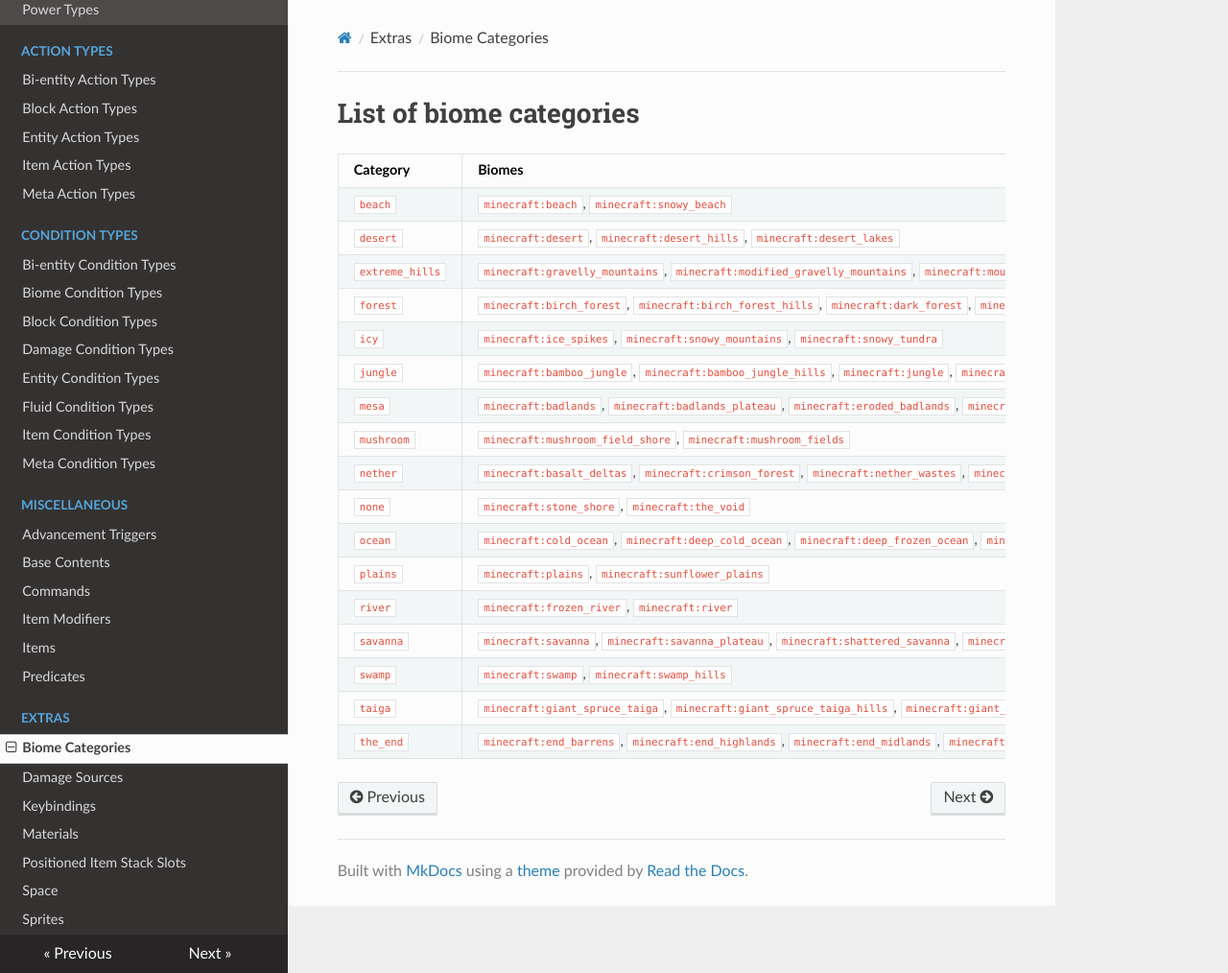
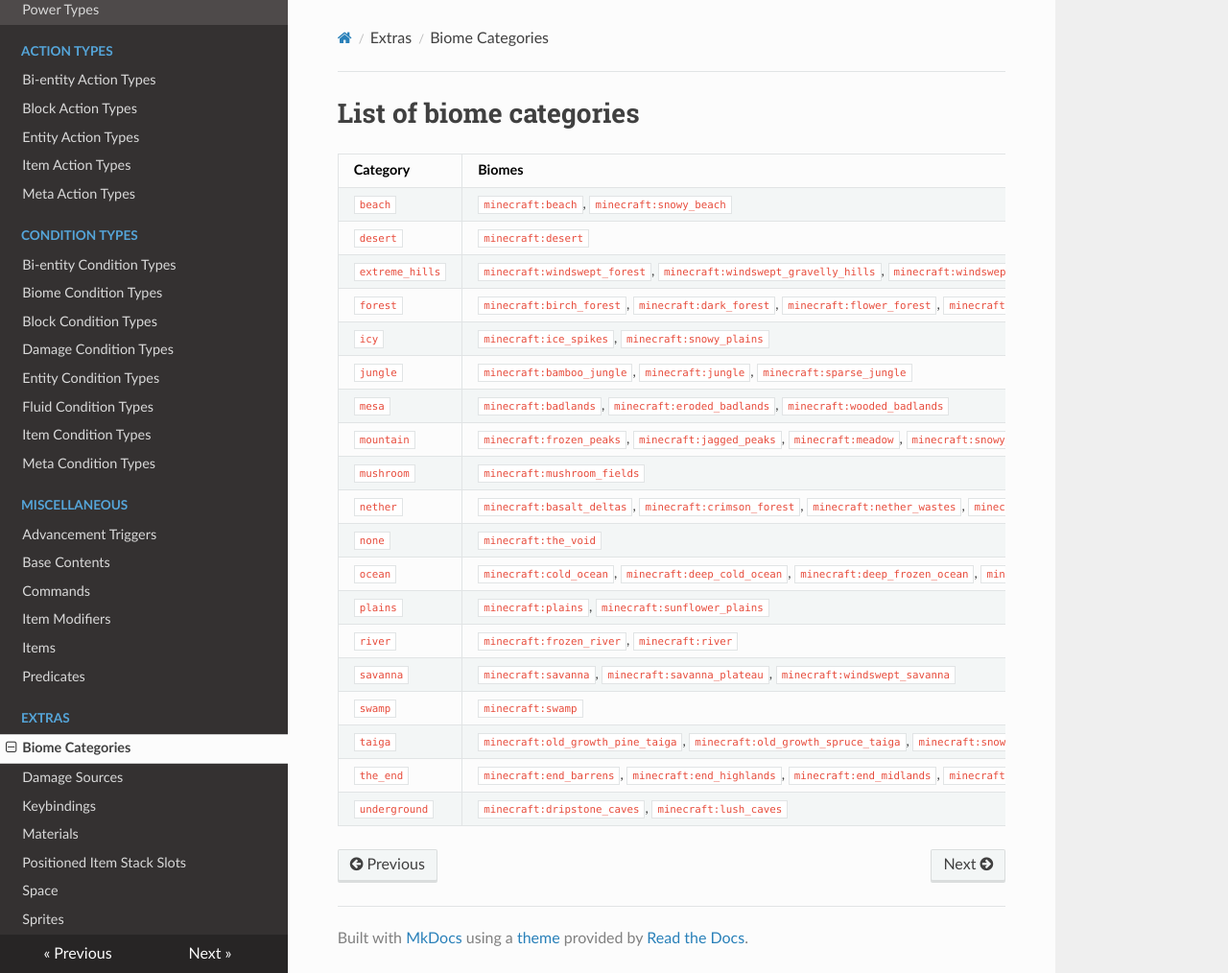
Before and after one commit to apace100/origins-docs, an MkDocs documentation site: the page built from docs/misc/extras/biome_categories.md, in a window 1280 px wide and 1014 px high. Shown: the whole window at 96% size. Built offline with MkDocs 1.6.1, drawn with Linux system fonts in a browser that asks for light colours; nearby versions of some CDN libraries.

Commit message:
Updated `biome_categories.md` (Extras)

```diff
--- a/docs/misc/extras/biome_categories.md
+++ b/docs/misc/extras/biome_categories.md
@@ -5,22 +5,24 @@ date: 2021-04-05
 
 # List of biome categories
 
-Category            |    Biomes
---------------------|--------------
-`beach`             |    `minecraft:beach`, `minecraft:snowy_beach`
-`desert`            |    `minecraft:desert`, `minecraft:desert_hills`, `minecraft:desert_lakes`
-`extreme_hills`     |    `minecraft:gravelly_mountains`, `minecraft:modified_gravelly_mountains`, `minecraft:mountain_edge`, `minecraft:mountains`, `minecraft:wooded_mountains`
-`forest`            |    `minecraft:birch_forest`, `minecraft:birch_forest_hills`, `minecraft:dark_forest`, `minecraft:dark_forest_hills`, `minecraft:flower_forest`, `minecraft:forest`, `minecraft:tall_birch_forest`, `minecraft:tall_birch_hills`, `minecraft:wooded_hills`
-`icy`               |    `minecraft:ice_spikes`, `minecraft:snowy_mountains`, `minecraft:snowy_tundra`
-`jungle`            |    `minecraft:bamboo_jungle`, `minecraft:bamboo_jungle_hills`, `minecraft:jungle`, `minecraft:jungle_edge`, `minecraft:jungle_hills`, `minecraft:modified_jungle`, `minecraft:modified_jungle_edge`
-`mesa`              |    `minecraft:badlands`, `minecraft:badlands_plateau`, `minecraft:eroded_badlands`, `minecraft:modified_badlands_plateau`, `minecraft:modified_wooded_badlands_plateau`, `minecraft:wooded_badlands_plateau`
-`mushroom`          |    `minecraft:mushroom_field_shore`, `minecraft:mushroom_fields`
-`nether`            |    `minecraft:basalt_deltas`, `minecraft:crimson_forest`, `minecraft:nether_wastes`, `minecraft:soul_sand_valley`, `minecraft:warped_forest`
-`none`              |    `minecraft:stone_shore`, `minecraft:the_void`
-`ocean`             |    `minecraft:cold_ocean`, `minecraft:deep_cold_ocean`, `minecraft:deep_frozen_ocean`, `minecraft:deep_lukewarm_ocean`, `minecraft:deep_ocean`, `minecraft:deep_warm_ocean`, `minecraft:frozen_ocean`, `minecraft:lukewarm_ocean`, `minecraft:ocean`, `minecraft:warm_ocean`
-`plains`            |    `minecraft:plains`, `minecraft:sunflower_plains`
-`river`             |    `minecraft:frozen_river`, `minecraft:river`
-`savanna`           |    `minecraft:savanna`, `minecraft:savanna_plateau`, `minecraft:shattered_savanna`, `minecraft:shattered_savanna_plateau`
-`swamp`             |    `minecraft:swamp`, `minecraft:swamp_hills`
-`taiga`             |    `minecraft:giant_spruce_taiga`, `minecraft:giant_spruce_taiga_hills`, `minecraft:giant_tree_taiga`, `minecraft:giant_tree_taiga_hills`, `minecraft:snowy_taiga`, `minecraft:snowy_taiga_hills`, `minecraft:snowy_taiga_mountains`, `minecraft:taiga`, `minecraft:taiga_hills`, `minecraft:taiga_mountains`
-`the_end`           |    `minecraft:end_barrens`, `minecraft:end_highlands`, `minecraft:end_midlands`, `minecraft:small_end_islands`, `minecraft:the_end`
+Category | Biomes
+---------|--------
+`beach` | `minecraft:beach`, `minecraft:snowy_beach`
+`desert` | `minecraft:desert`
+`extreme_hills` | `minecraft:windswept_forest`, `minecraft:windswept_gravelly_hills`, `minecraft:windswept_hills`
+`forest` | `minecraft:birch_forest`, `minecraft:dark_forest`, `minecraft:flower_forest`, `minecraft:forest`, `minecraft:grove`, `minecraft:old_growth_birch_forest`
+`icy` | `minecraft:ice_spikes`, `minecraft:snowy_plains`
+`jungle` | `minecraft:bamboo_jungle`, `minecraft:jungle`, `minecraft:sparse_jungle`
+`mesa` | `minecraft:badlands`, `minecraft:eroded_badlands`, `minecraft:wooded_badlands`
+`mountain` | `minecraft:frozen_peaks`, `minecraft:jagged_peaks`, `minecraft:meadow`, `minecraft:snowy_slopes`, `minecraft:stony_peaks`
+`mushroom` | `minecraft:mushroom_fields`
+`nether` | `minecraft:basalt_deltas`, `minecraft:crimson_forest`, `minecraft:nether_wastes`, `minecraft:soul_sand_valley`, `minecraft:warped_forest`
+`none` | `minecraft:the_void`
+`ocean` | `minecraft:cold_ocean`, `minecraft:deep_cold_ocean`, `minecraft:deep_frozen_ocean`, `minecraft:deep_lukewarm_ocean`, `minecraft:deep_ocean`, `minecraft:frozen_ocean`, `minecraft:lukewarm_ocean`, `minecraft:ocean`, `minecraft:warm_ocean`
+`plains` | `minecraft:plains`, `minecraft:sunflower_plains`
+`river` | `minecraft:frozen_river`, `minecraft:river`
+`savanna` | `minecraft:savanna`, `minecraft:savanna_plateau`, `minecraft:windswept_savanna`
+`swamp` | `minecraft:swamp`
+`taiga` | `minecraft:old_growth_pine_taiga`, `minecraft:old_growth_spruce_taiga`, `minecraft:snowy_taiga`, `minecraft:taiga`
+`the_end` | `minecraft:end_barrens`, `minecraft:end_highlands`, `minecraft:end_midlands`, `minecraft:small_end_islands`, `minecraft:the_end`
+`underground` | `minecraft:dripstone_caves`, `minecraft:lush_caves`
```
